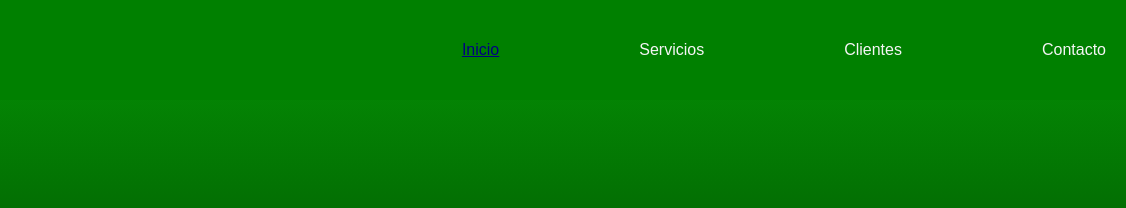
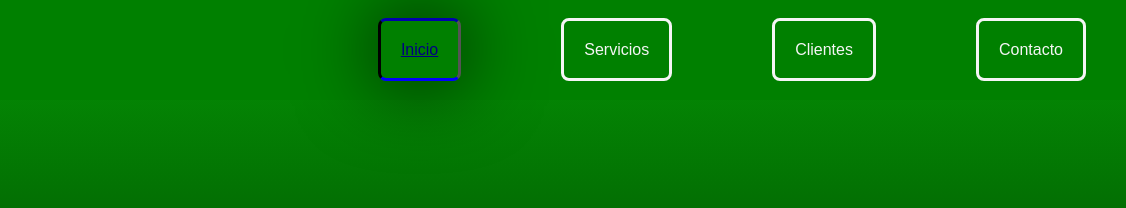
Before and after one commit to kelocai/LandingPagePortfolio, a plain HTML site: page index.html in a window 1280 px wide. In both pictures the pointer is over the link "Inicio". Shown: the top 208 px of the page, 154-1280 px from the left. Drawn offline with Linux system fonts and the light colour scheme.

Commit message:
agregue estilos a los botones

```diff
--- a/style.css
+++ b/style.css
@@ -29,6 +29,7 @@ body {
     display: flex;
     gap: 100px;
     list-style: none;
+    margin-right: 40px;
 }
 
 .nav-link {
@@ -78,9 +79,29 @@ body {
     position:absolute;
     bottom:0;
     width:100%;
-    height:60px;   /* Height of the footer */
+    height:60px;
     color: white;
     text-align: center;
     margin-left: auto;
     margin-right: auto;
 }
+
+
+
+.nav-link {
+    border-style: solid;
+    border-radius: 8px;
+}
+
+.nav-link:hover {
+    cursor: pointer;
+    border-style: inset;
+    border-color: blue;
+    border-inline-color: black;
+    box-sizing: border-box;
+    box-shadow: 0 0 80px rgba(0, 0, 0, 0.8);
+}
+
+@media only screen and (max-width: 800px) and (min-width: 600px) {
+
+}
```
